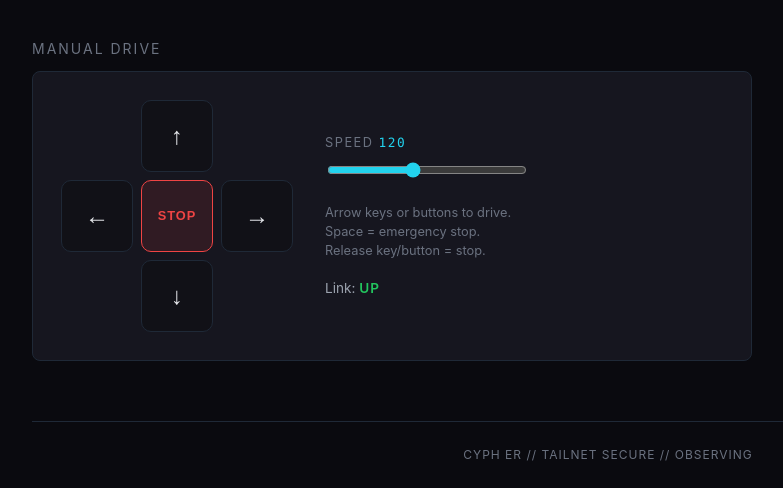
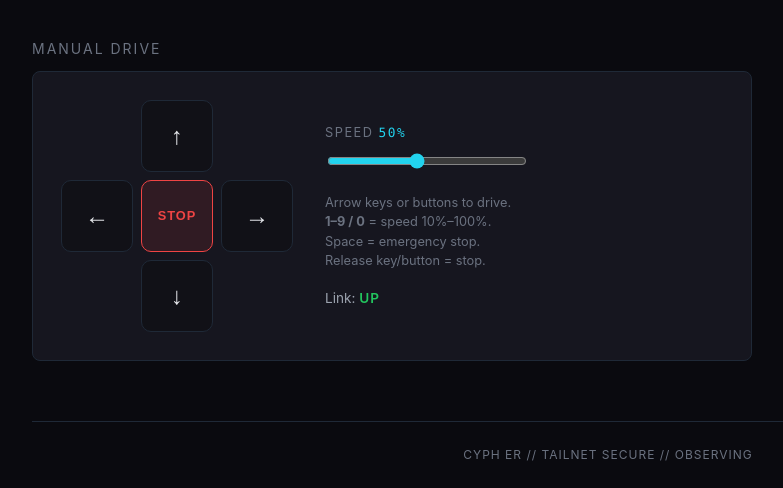
Before and after one commit to gearhed90/cypher-esp32, a Flask app: page / in a window 1280 px wide. Shown: the part 815-1303 px from the top of the page, without its empty margins (32-815 px from the left). Run offline with Flask 3, Linux system fonts and the light colour scheme.

Commit message:
dashboard: discrete 10% speed steps via number keys 1-0
- Speed is now 10%–100% in 10% increments
- Number keys 1=10% … 9=90%, 0=100%
- Changing speed while moving immediately updates the active MOVE
- On-screen control snaps to the same steps and stays in sync

```diff
--- a/pi/dashboard/static/js/main.js
+++ b/pi/dashboard/static/js/main.js
@@ -3,14 +3,43 @@
  * - Live clock
  * - Camera refresh
  * - Drive pad + keyboard → /api/move /api/stop
+ * - Discrete speed 10%–100% via number keys 1–0
  * - Periodic ESP32 status poll
  */
 
 const state = {
-  speed: 120,
-  activeDir: null,   // 'forward' | 'back' | 'left' | 'right' | null
+  percent: 50,          // 10 … 100 in steps of 10
+  activeDir: null,      // 'forward' | 'back' | 'left' | 'right' | null
   keysDown: new Set(),
 };
+
+function percentToPwm(pct) {
+  return Math.round((pct / 100) * 255);
+}
+
+function getSpeed() {
+  return percentToPwm(state.percent);
+}
+
+function updateSpeedUI() {
+  const slider = document.getElementById('speed');
+  const label = document.getElementById('speed-val');
+  if (slider) slider.value = state.percent;
+  if (label) label.textContent = state.percent + '%';
+}
+
+function setPercent(pct) {
+  // Clamp and snap to nearest 10%
+  pct = Math.max(10, Math.min(100, Math.round(pct / 10) * 10));
+  state.percent = pct;
+  updateSpeedUI();
+
+  // If currently moving, immediately re-send with new speed
+  if (state.activeDir) {
+    const cmd = dirToCommand(state.activeDir);
+    sendMove(cmd.throttle, cmd.steering);
+  }
+}
 
 function updateClock() {
   const el = document.getElementById('clock');
@@ -54,7 +83,7 @@ async function pollStatus() {
 }
 
 function dirToCommand(dir) {
-  const s = state.speed;
+  const s = getSpeed();
   switch (dir) {
     case 'forward': return { throttle: s,  steering: 0 };
     case 'back':    return { throttle: -s, steering: 0 };
@@ -132,7 +161,7 @@ function bindDpad() {
 }
 
 /* ---------- Keyboard ---------- */
-const KEY_MAP = {
+const DIR_KEYS = {
   ArrowUp: 'forward',
   ArrowDown: 'back',
   ArrowLeft: 'left',
@@ -141,8 +170,21 @@ const KEY_MAP = {
   Space: 'stop',
 };
 
+// Number keys → percent (1=10% … 9=90%, 0=100%)
+const SPEED_KEYS = {
+  '1': 10, '2': 20, '3': 30, '4': 40, '5': 50,
+  '6': 60, '7': 70, '8': 80, '9': 90, '0': 100,
+};
+
 function onKeyDown(e) {
-  const dir = KEY_MAP[e.key];
+  // Speed keys (work even while moving)
+  if (SPEED_KEYS[e.key] !== undefined) {
+    e.preventDefault();
+    setPercent(SPEED_KEYS[e.key]);
+    return;
+  }
+
+  const dir = DIR_KEYS[e.key];
   if (!dir) return;
   e.preventDefault();
   if (state.keysDown.has(e.key)) return;
@@ -156,14 +198,14 @@ function onKeyDown(e) {
 }
 
 function onKeyUp(e) {
-  const dir = KEY_MAP[e.key];
+  const dir = DIR_KEYS[e.key];
   if (!dir) return;
   e.preventDefault();
   state.keysDown.delete(e.key);
 
-  // If any movement key is still held, switch to that direction;
-  // otherwise stop.
-  const still = [...state.keysDown].map(k => KEY_MAP[k]).filter(d => d && d !== 'stop');
+  const still = [...state.keysDown]
+    .map(k => DIR_KEYS[k])
+    .filter(d => d && d !== 'stop');
   if (still.length === 0) {
     stopDir();
   } else {
@@ -171,20 +213,13 @@ function onKeyUp(e) {
   }
 }
 
-/* ---------- Speed slider ---------- */
+/* ---------- Speed slider (snaps to 10% steps) ---------- */
 function bindSpeed() {
   const slider = document.getElementById('speed');
-  const label = document.getElementById('speed-val');
-  if (!slider || !label) return;
+  if (!slider) return;
 
   slider.addEventListener('input', () => {
-    state.speed = parseInt(slider.value, 10);
-    label.textContent = state.speed;
-    // If currently moving, re-send with new speed
-    if (state.activeDir) {
-      const cmd = dirToCommand(state.activeDir);
-      sendMove(cmd.throttle, cmd.steering);
-    }
+    setPercent(parseInt(slider.value, 10));
   });
 }
 
@@ -193,16 +228,15 @@ document.addEventListener('DOMContentLoaded', () => {
   updateClock();
   setInterval(updateClock, 1000);
 
+  updateSpeedUI();          // show default 50%
   bindDpad();
   bindSpeed();
   window.addEventListener('keydown', onKeyDown);
   window.addEventListener('keyup', onKeyUp);
 
-  // Status poll every 2 s
   pollStatus();
   setInterval(pollStatus, 2000);
 
-  // Safety: stop motors if the page loses focus / is hidden
   document.addEventListener('visibilitychange', () => {
     if (document.hidden) sendStop();
   });
--- a/pi/dashboard/templates/index.html
+++ b/pi/dashboard/templates/index.html
@@ -71,12 +71,13 @@
             <!-- Speed + status -->
             <div class="drive-side">
               <div class="speed-block">
-                <label for="speed">SPEED <span id="speed-val">120</span></label>
-                <input type="range" id="speed" min="20" max="255" value="120" step="5">
+                <label for="speed">SPEED <span id="speed-val">50%</span></label>
+                <input type="range" id="speed" min="10" max="100" value="50" step="10">
               </div>
 
               <div class="hint">
                 Arrow keys or buttons to drive.<br>
+                <strong>1–9 / 0</strong> = speed 10%–100%.<br>
                 Space = emergency stop.<br>
                 Release key/button = stop.
               </div>
```
